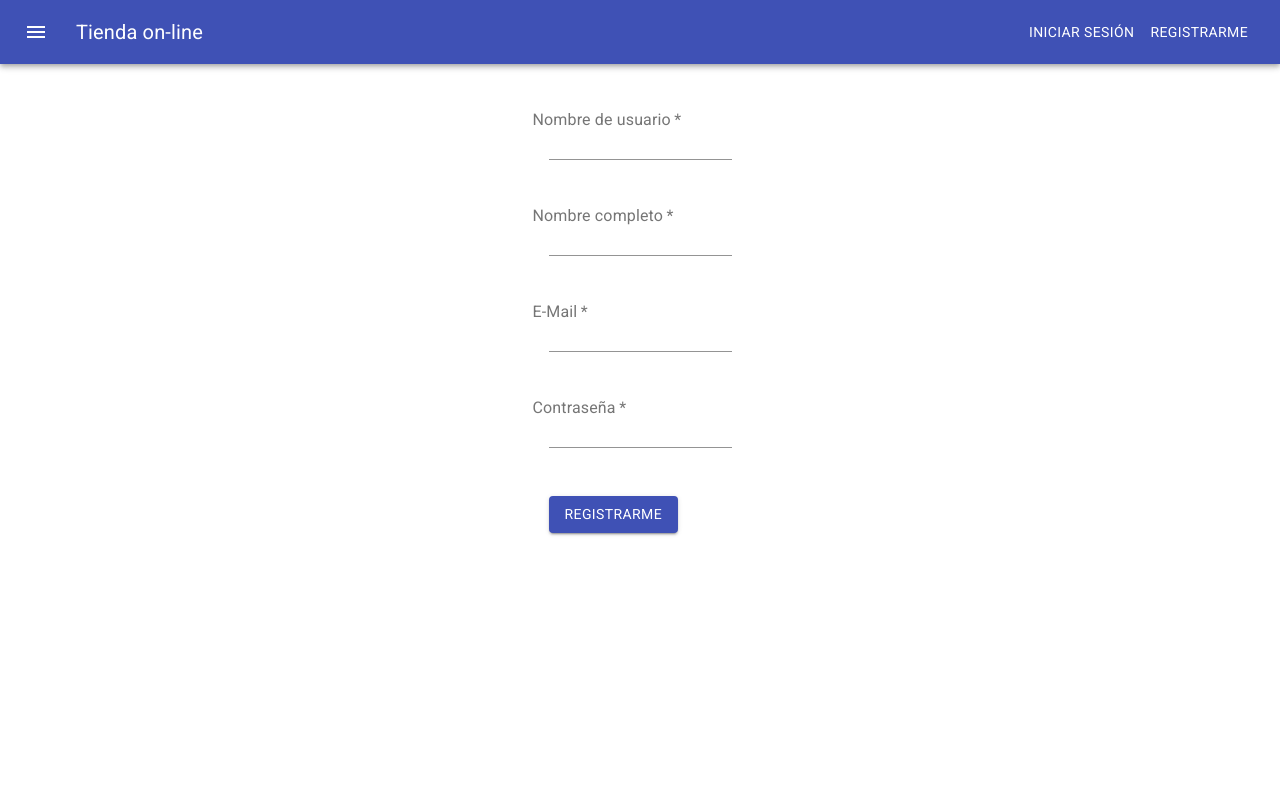
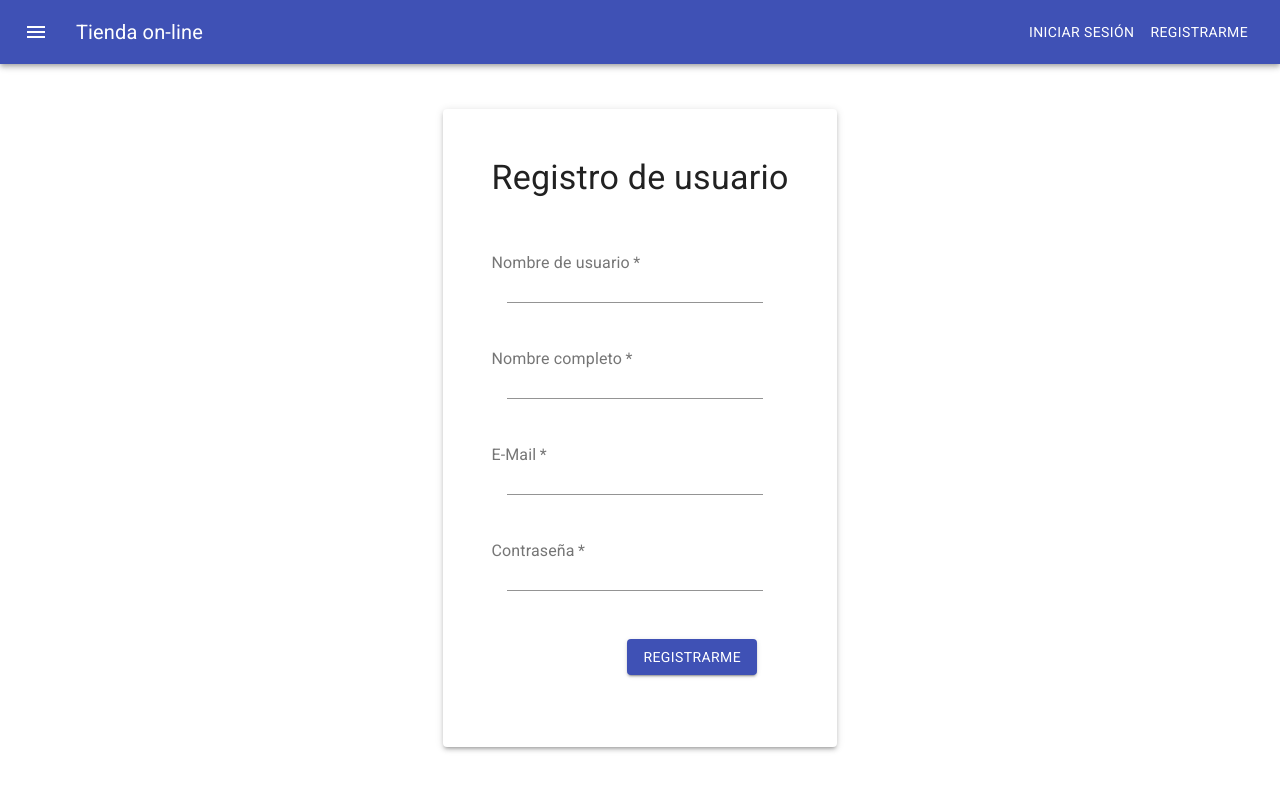
Before and after one commit to alonsoezeq/store-ui, a React (Create React App) app: page /register in a window 1280 px wide. Shown: the top 790 px of the page. Built offline with nearby package versions, Linux system fonts and the light colour scheme.

Commit message:
Added favicon. Fixed styles

```diff
--- a/src/components/Payment.js
+++ b/src/components/Payment.js
@@ -91,7 +91,7 @@ const Payment = ({paymentInfo, setPaymentInfo, setAllowNext}) => {
             <Grid container spacing={3} >
                 <Grid item xs={12} >
                     <Paper>
-                    <form className={classes.form} onSubmit={handleSubmit}>
+                    <form className={classes.form} autoComplete="off" onSubmit={handleSubmit}>
                         <Typography>Información de la tarjeta</Typography>
                             {
                                 cardNumberIsValid? <TextField  name="number" defaultValue={paymentInfo.number} label="Número tarjeta" type="tel" inputProps={{maxLength: 19, inputMode: "numeric"}} variant="outlined" onChange={handleChange} onKeyDown={addSpace}/> :
--- a/src/pages/Login.js
+++ b/src/pages/Login.js
@@ -1,4 +1,4 @@
-import { Button, FormControl, Grid, Input, InputLabel, makeStyles } from "@material-ui/core";
+import { Button, FormControl, Grid, Input, InputLabel, makeStyles, Paper, Typography } from "@material-ui/core";
 import { useContext, useState } from "react";
 import { AppContext } from "../AppContext";
 import config from "../config/config";
@@ -6,6 +6,9 @@ import config from "../config/config";
 const useStyles = makeStyles((theme) => ({
   root: {
     padding: theme.spacing(3, 2)
+  },
+  inputText: {
+    width:'12vw'
   }
 }));
 
@@ -52,21 +55,26 @@ const Login = () => {
     <>
       {
         !context.loading &&
-        <form  autoComplete="off" onSubmit={handleSubmit}>
+        <Grid container justify="center" alignItems="center" style={{"height": "85vh"}}>
+          <Paper elevation={3} style={{padding: "2.5rem"}}>
+            <Grid container justify="center" style={{marginBottom: "2rem"}}>
+              <Typography variant="h4"> Iniciar sesión</Typography>
+            </Grid>
+            <form  autoComplete="off" onSubmit={handleSubmit} style={{"width": "16vw"}}>
               <Grid container direction="column">
                 <Grid item>
                   <FormControl required className={classes.root}>
                     <InputLabel htmlFor="username">Usuario</InputLabel>
-                <Input id="username" name="username" type="text" value={username} onChange={handleChange} />
+                    <Input id="username" name="username" type="text" className={classes.inputText} value={username} onChange={handleChange} />
                   </FormControl>
                 </Grid>
                 <Grid item>
                   <FormControl required className={classes.root}>
                     <InputLabel htmlFor="password">Contraseña</InputLabel>
-                <Input id="password" name="password" type="password" value={password} onChange={handleChange} />
+                    <Input id="password" name="password" type="password" className={classes.inputText} value={password} onChange={handleChange} />
                   </FormControl>
                 </Grid>
-            <Grid item>
+                <Grid container justify="flex-end">
                   <FormControl className={classes.root}>
                     <Button id="submit" name="submit" type="submit" variant="contained" color="primary" disabled={context.loading}>
                       Iniciar sesión
@@ -75,6 +83,8 @@ const Login = () => {
                 </Grid>
               </Grid>
             </form>
+          </Paper>
+        </Grid>
       }
     </>
   );
--- a/src/pages/ProductDescription/index.js
+++ b/src/pages/ProductDescription/index.js
@@ -71,7 +71,8 @@ const ProductDescription = () => {
     <>
       {
         !context.loading && product &&
-        <Paper className={classes.root} elevation={1}>
+      <Grid container justify="center" alignItems="center" style={{"height": "85vh"}}>
+        <Paper className={classes.root} elevation={3}>
           <div className={classes.container}>
             <Grid container spacing={2} justify="space-between">
               <Grid item xs={6}>
@@ -80,17 +81,22 @@ const ProductDescription = () => {
                 </Grid>
               </Grid>
               <Grid item xs={6}>
-                <Grid container direction="column" spacing={2} justify="space-between">
-                <Grid item >
+                <Grid container direction="column" spacing={3} justify="space-between">
+                  <Grid item xs={12}>
                     <Paper component={'div'} className={classes.product} elevation={1}>
+                      <Grid container justify="center">
+                        <Typography className={classes.productTitle} align="center" variant="h4" component="span">{product.title}</Typography>
+                      </Grid>
                       <Grid container direction="column" justify="space-between" style={{"height":"22vh"}}>
-                      <Typography className={classes.productTitle} align="center" variant="h4" component="span">{product.title}</Typography>
+                        <Grid>
                           <Typography component="span">
                             <Box display="inline" fontWeight="fontWeightBold" m={1}>
                               Talle:
                             </Box>
                             <Chip label={product.size.toUpperCase()} />
                           </Typography>
+                        </Grid>
+                        <Grid>
                           <Typography component="span">
                             <Box display="inline" fontWeight="fontWeightBold" m={1}>
                               Color:
@@ -100,12 +106,16 @@ const ProductDescription = () => {
                               label={colors[product.color]}
                             />
                           </Typography>
+                        </Grid>
+                        <Grid>
                           <Typography component="span">
                             <Box display="inline" fontWeight="fontWeightBold" m={1}>
                               Categoría:
                             </Box>
                             <Chip label={product.category.toUpperCase()} />
                           </Typography>
+                        </Grid>
+                        <Grid>
                           <Typography component="span">
                             <Box display="inline" fontWeight="fontWeightBold" m={1}>
                               Género:
@@ -113,9 +123,13 @@ const ProductDescription = () => {
                             <Chip label={product.gender.toUpperCase()} />
                           </Typography>
                         </Grid>
+
+
+
+                      </Grid>
                     </Paper>
                   </Grid>
-                <Grid item >
+                  <Grid item xs={12}>
                     <Paper className={classes.root} elevation={1}>
                       <Typography component="span">
                         <Box className={classes.descriptionTitle} align="center" fontWeight="fontWeightBold">Descripción</Box>
@@ -123,11 +137,10 @@ const ProductDescription = () => {
                       </Typography>
                     </Paper>
                   </Grid>
-                </Grid>
-              </Grid>
                   {
                   isBuyer() &&
-                <Grid item container className={classes.addToCart} direction="row" justify="flex-end" spacing={4}>
+                  <Grid item className={classes.addToCart}>
+                    <Grid container direction="row" justify="flex-end" spacing={4}>
                       <Grid item>
                         <p>Cantidad: {product.quantity} / {product.quantity}</p>
                       </Grid>
@@ -137,11 +150,15 @@ const ProductDescription = () => {
                         </Button>
                       </Grid>
                     </Grid>
+                  </Grid>
                 }
+              </Grid>
+
+              </Grid>
             </Grid>
           </div>
         </Paper>
-
+      </Grid>
       }
     </>
   );
--- a/src/pages/ProductDescription/styles.js
+++ b/src/pages/ProductDescription/styles.js
@@ -14,14 +14,14 @@ const useStyles = makeStyles(theme => ({
     padding: theme.spacing(0, 1, 2),
   },
   addToCart: {
-    margin: theme.spacing(0, 2, 0, 0),
-    padding: '0 !important'
+    // margin: theme.spacing(0, 2, 0, 0),
+    // padding: '0 !important'
   },
   container: {
     display: "flex",
     justifyContent: "space-between",
-    width: "70vw",
-    height: "55vh",
+    width: "80vw",
+    height: "65vh",
   },
 }));
 
--- a/src/pages/Register.js
+++ b/src/pages/Register.js
@@ -1,4 +1,4 @@
-import { Button, FormControl, Grid, Input, InputLabel, makeStyles } from "@material-ui/core"
+import { Button, Container, FormControl, Grid, Input, InputLabel, makeStyles, Paper, Typography } from "@material-ui/core"
 import { useContext, useState } from "react";
 import config from "../config/config";
 import { AppContext } from "../AppContext";
@@ -7,6 +7,9 @@ import { useHistory } from "react-router-dom";
 const useStyles = makeStyles((theme) => ({
   root: {
     padding: theme.spacing(3, 2)
+  },
+  inputText: {
+    width:'20vw'
   }
 }));
 
@@ -55,33 +58,38 @@ const Register = () => {
   }
 
   return (
-    <form  autoComplete="off" onSubmit={handleSubmit}>
+    <Grid container justify="center" alignItems="center" style={{"height": "85vh"}}>
+      <Paper elevation={3} style={{padding: "3rem"}}>
+        <Grid container justify="center" style={{marginBottom: "2rem"}}>
+          <Typography variant="h4"> Registro de usuario</Typography>
+        </Grid>
+        <form  autoComplete="off" onSubmit={handleSubmit} style={{"width": "22vw"}}>
           <Grid container direction="column">
             <Grid item>
               <FormControl required className={classes.root}>
                 <InputLabel htmlFor="username">Nombre de usuario</InputLabel>
-            <Input id="username" name="username" type="text" value={username} onChange={handleChange} />
+                <Input id="username" name="username" type="text" className={classes.inputText} value={username} onChange={handleChange}/>
               </FormControl>
             </Grid>
             <Grid item>
               <FormControl required className={classes.root}>
                 <InputLabel htmlFor="fullname">Nombre completo</InputLabel>
-            <Input id="fullname" name="fullname" type="text" value={fullname} onChange={handleChange} />
+                <Input id="fullname" name="fullname" type="text" className={classes.inputText} value={fullname} onChange={handleChange} />
               </FormControl>
             </Grid>
             <Grid item>
               <FormControl required className={classes.root}>
                 <InputLabel htmlFor="email">E-Mail</InputLabel>
-            <Input id="email" name="email" type="email" value={email} onChange={handleChange} />
+                <Input id="email" name="email" type="email" className={classes.inputText} value={email} onChange={handleChange} />
               </FormControl>
             </Grid>
             <Grid item>
               <FormControl required className={classes.root}>
                 <InputLabel htmlFor="password">Contraseña</InputLabel>
-            <Input id="password" name="password" type="password" value={password} onChange={handleChange} />
+                <Input id="password" name="password" type="password" className={classes.inputText} value={password} onChange={handleChange} />
               </FormControl>
             </Grid>
-        <Grid item>
+            <Grid container justify="flex-end">
               <FormControl className={classes.root}>
                 <Button id="submit" name="submit" type="submit" variant="contained" color="primary" disabled={context.loading}>
                   Registrarme
@@ -90,6 +98,8 @@ const Register = () => {
             </Grid>
           </Grid>
         </form>
+      </Paper>
+    </Grid>
   );
 }
 
```
Also changed, not shown: 1 other file (tests, documents, lock files or other folders). Lines whose indentation alone changed are shown as unchanged.
